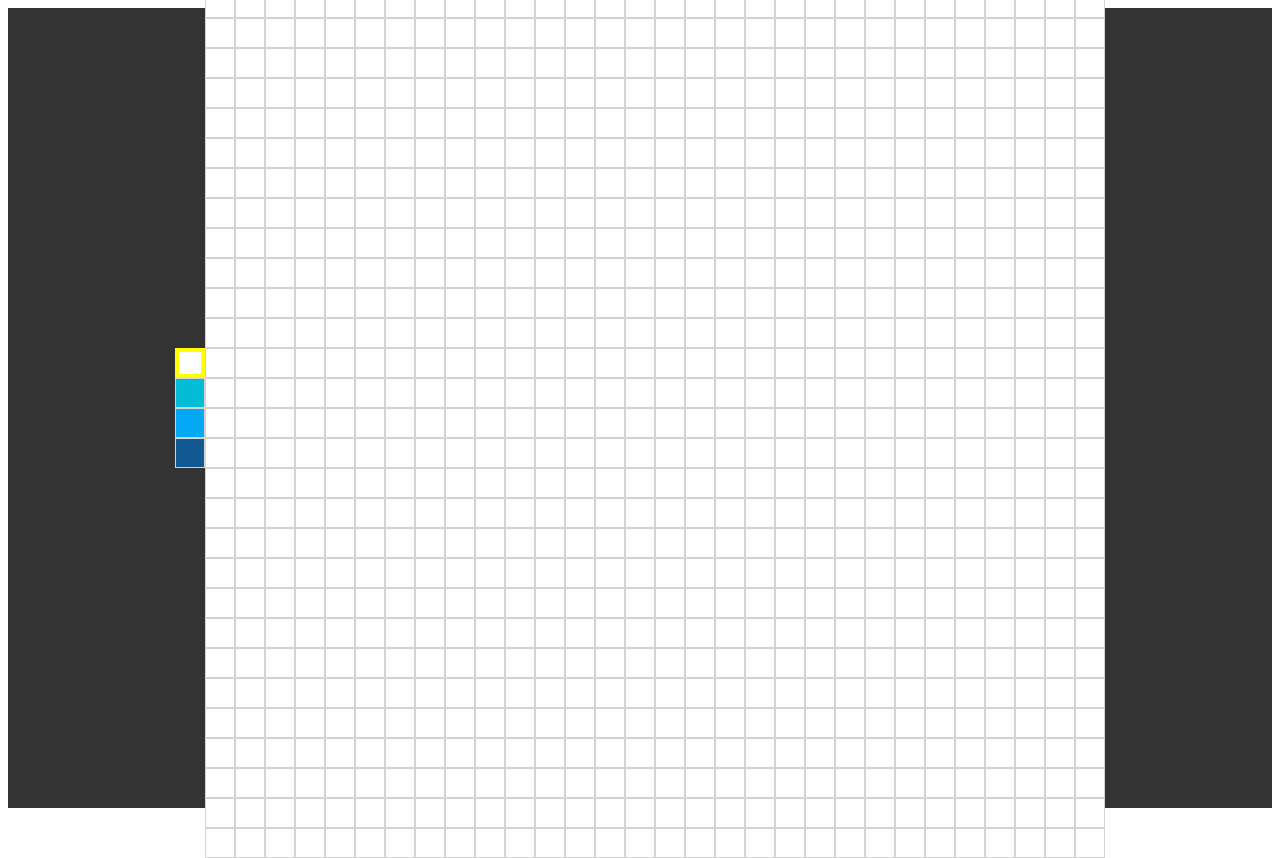
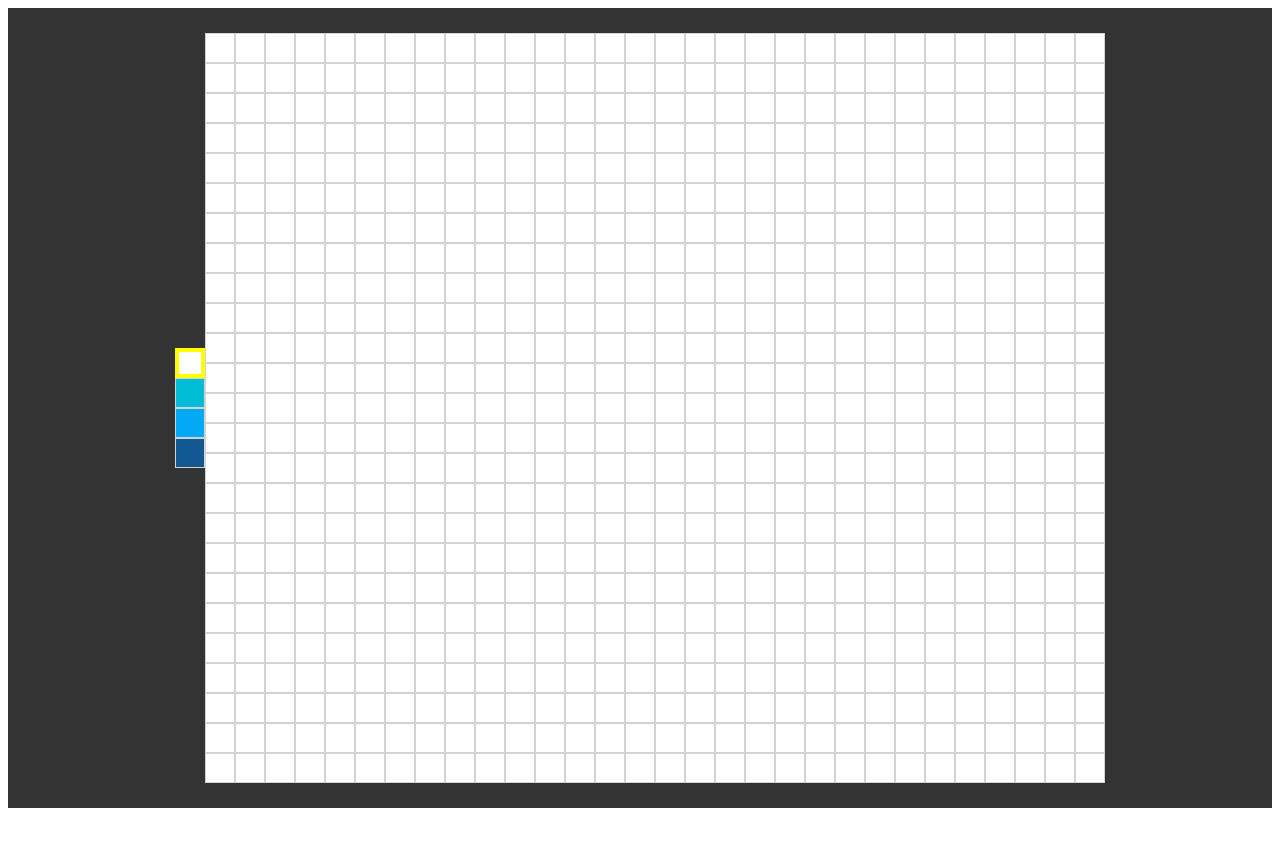
Before and after one commit to mostmojo/pixel-art, a Vue app: page / in a window 1280 px wide. After the commit the page ends 816 px from the top, so only its background shows below. Built offline with nearby package versions, Linux system fonts and the light colour scheme.

Commit message:
Change row count and add rem units to width

```diff
--- a/src/App.vue
+++ b/src/App.vue
@@ -16,7 +16,7 @@ export default {
   data: function() {
     return {
       color: defaultColor,
-      pixels: Array(30 * 30)
+      pixels: Array(30 * 25)
         .fill()
         .map(() => defaultColor)
     };
--- a/src/components/Canvas.vue
+++ b/src/components/Canvas.vue
@@ -22,6 +22,6 @@ export default {
 .canvas {
   display: flex;
   flex-wrap: wrap;
-  max-width: 900px;
+  max-width: 56.25rem;
 }
 </style>
```
